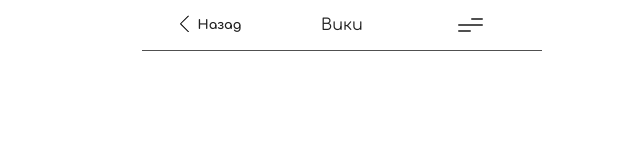
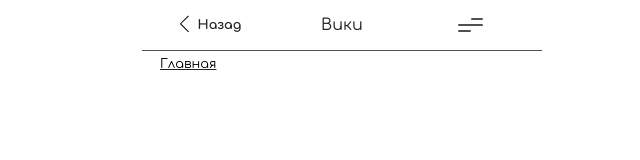
Before and after one commit to FunckingCat/arrow_order, a React (Create React App) app in the folder arrow-order-react/: page /Wiki in a window 1280 px wide. Shown: the top 160 px of the page, without its empty margins (298-938 px from the left). Built offline with nearby package versions, Linux system fonts and the light colour scheme.

Commit message:
NavVidget added

```diff
--- /dev/null
+++ b/arrow-order-react/src/components/NavVidget/NavVidget.js
@@ -0,0 +1,48 @@
+import React, {Component} from 'react';
+import {connect} from 'react-redux';
+import {Link} from 'react-router-dom';
+import './NavVidget.scss';
+import {goTo} from '../../actions/historyActions';
+
+class NavVidget extends Component {
+
+    renderCrumbs = () => {
+        let links = this.props.tree.map((item) => {
+            let {title, link} = item;
+            return <span key={title}><Link to={link}>{title}</Link></span>
+        })
+
+        let result = [];
+        for (let i=0; i < links.length; i++){
+            if (i !== links.length-1){
+                result.push(links[i]);
+                result.push(<span key = {i}>></span>)
+            } else {
+                result.push(links[i]);
+            }
+        }
+        return result
+    }
+
+    render() {
+
+        let crumbs = this.renderCrumbs()
+        return(
+            <section className="NavVidget">
+                {crumbs}
+            </section>
+        )
+    }
+}
+
+const mapStateToProps = function(state){
+    return{
+        tree : state.history.tree
+    }
+}
+
+const mapDispatchToPRops = {
+    goTo : goTo
+}
+
+export default connect(mapStateToProps, mapDispatchToPRops)(NavVidget)
--- /dev/null
+++ b/arrow-order-react/src/components/NavVidget/NavVidget.scss
@@ -0,0 +1,13 @@
+.NavVidget{
+    line-height: 1em;
+    font-size: 0.8em;
+    padding-top: 0.6em;
+    padding-bottom: 0.6;
+    padding-left: 1em;
+    span{
+        margin-left: 0.4em;
+    }
+    & > span:last-child{
+        text-decoration: underline;
+    }
+}
--- a/arrow-order-react/src/components/Wiki/WikiPage/WikiPage.js
+++ b/arrow-order-react/src/components/Wiki/WikiPage/WikiPage.js
@@ -1,18 +1,24 @@
 import React, {Component} from 'react';
 import {connect} from 'react-redux';
+import './WikiPage.scss';
+
 import Hat from '../../Hat/Hat';
 import BurgerButton from '../../Hat/HatComponents/BurgerButton/BurgerButton';
 import BackButton from '../../Hat/HatComponents/BackButton/BackButton';
+import NavVidget from '../../NavVidget/NavVidget';
 
 class WikiPage extends Component {
 	render() {
 		return(
-			<section>
+			<div className='WikiWrapper'>
 				<Hat
 					left = {<BackButton />}
 					middle = {<div>Вики</div>}
 					right = {<BurgerButton />}/>
-			</section>
+				<section className='WikiPage'>
+					<NavVidget />
+				</section>
+			</div>
 		)
 	}
 }
--- a/arrow-order-react/src/components/Wiki/WikiPage/WikiPage.scss
+++ b/arrow-order-react/src/components/Wiki/WikiPage/WikiPage.scss
@@ -0,0 +1,4 @@
+.WikiPage{
+    min-height: calc(100vh - 50px);
+    padding-top: 50px;
+}
```
